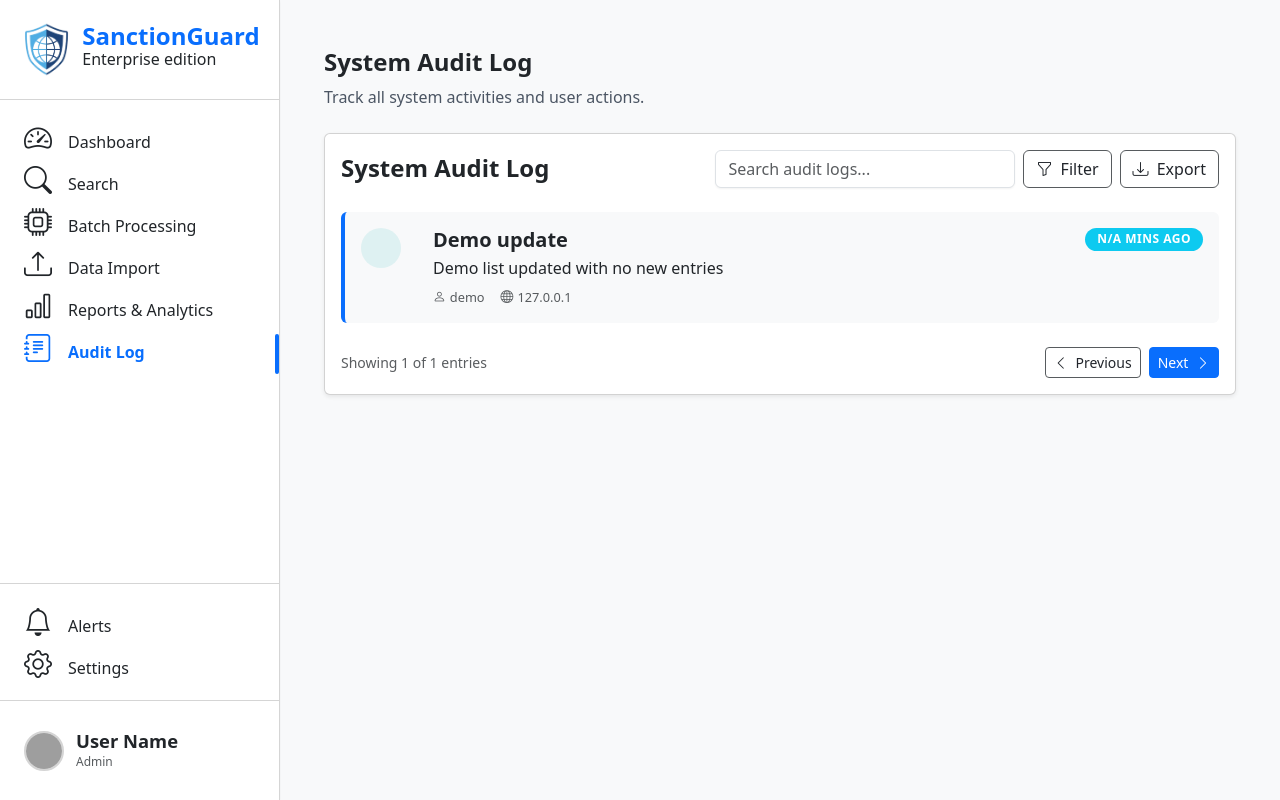
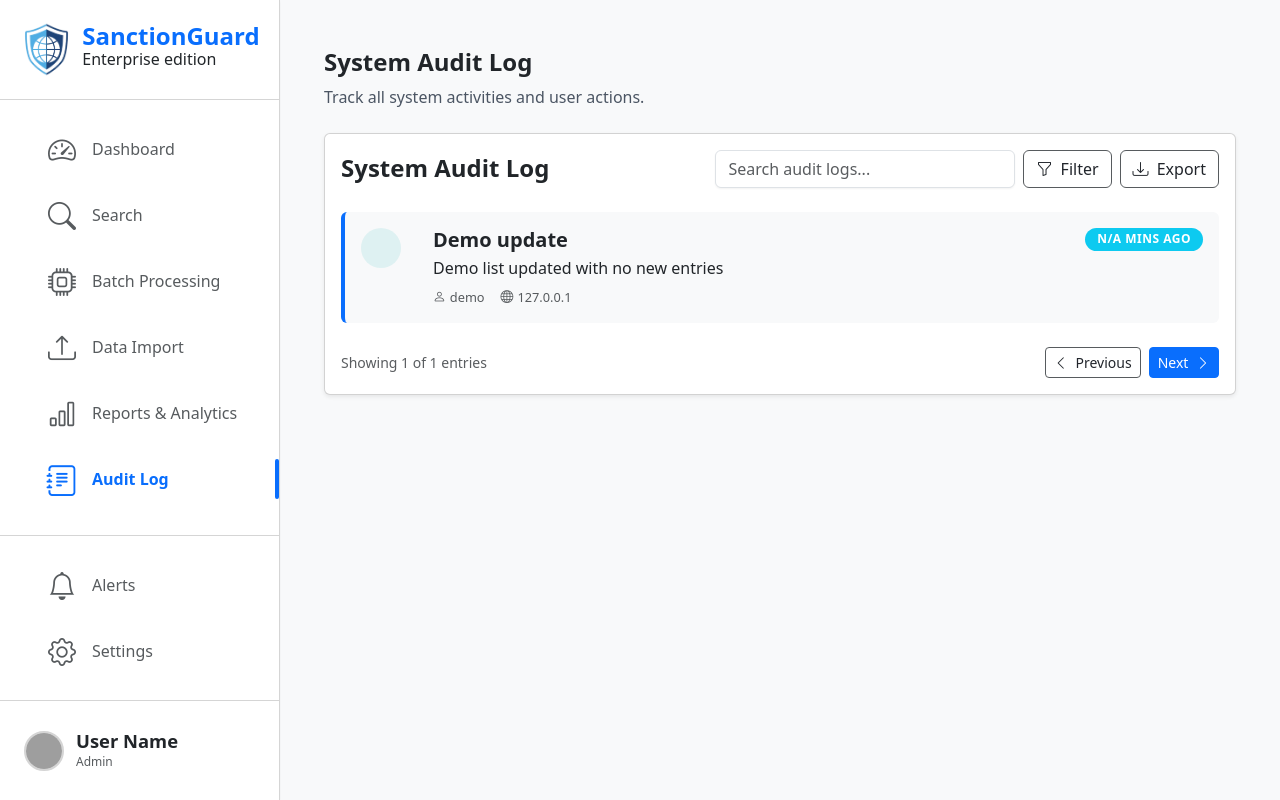
Before and after one commit to Sanction-Guard/Sanction-Guard-Front-End, a React (Vite) app: page /audit-log in a window 1280 px wide. Built offline with nearby package versions, Linux system fonts and the light colour scheme; grey boxes are pictures that could not be loaded; some icons are missing.

Commit message:
Update Navigation.css

```diff
--- a/src/styles/layouts/Navigation.css
+++ b/src/styles/layouts/Navigation.css
@@ -45,18 +45,18 @@
 }
 
 /* Navigation items */
-.nav-items {
+.modern-nav .nav-items {
     list-style: none;
     padding: 1rem 0;
     padding-left: 1.5rem;
     margin: 0;
 }
 
-.nav-item {
+.modern-nav .nav-item {
     position: relative;
 }
 
-.nav-link {
+.modern-nav .nav-link {
     display: flex;
     align-items: center;
     padding: 0.75rem 1.5rem;
```
